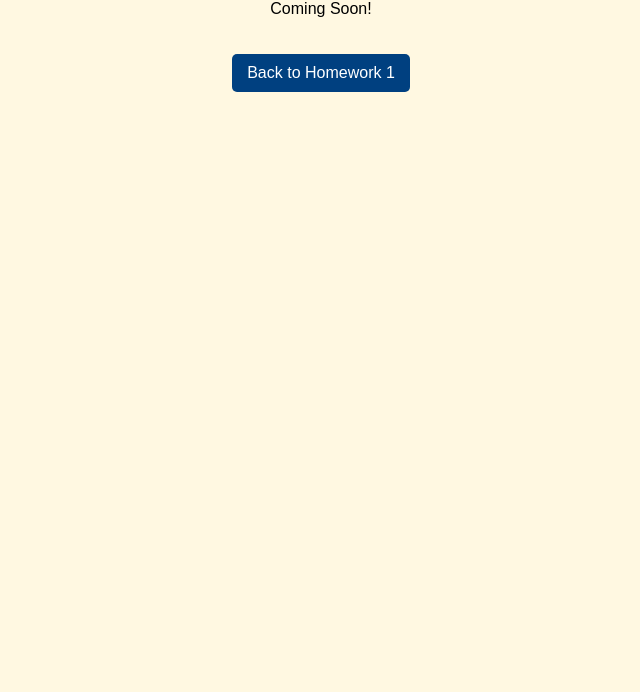
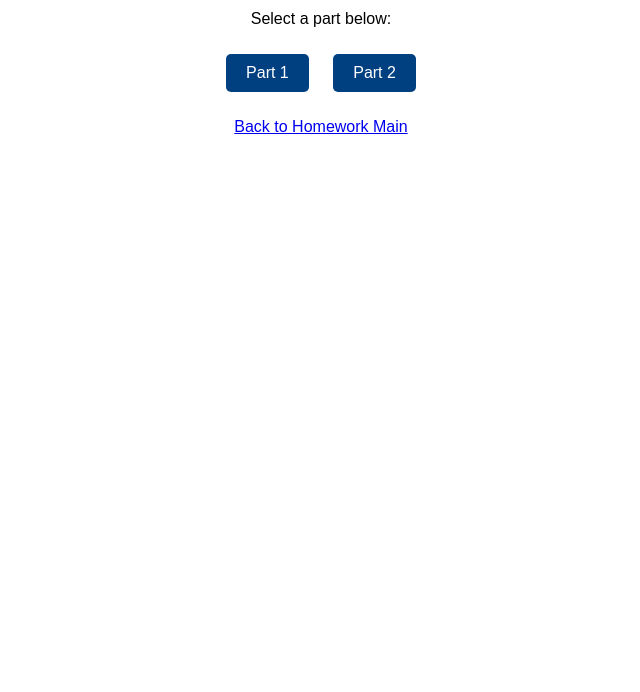
Before and after one commit to jam7519/cnit133homework_project, a plain HTML site: page hw2.html in a window 1280 px wide. Shown: the part 108-800 px from the top of the page, without its empty margins (319-959 px from the left). Drawn offline with Linux system fonts and the light colour scheme.

Commit message:
Updated hw2.html with Part1 and Part2 links

```diff
--- a/hw2.html
+++ b/hw2.html
@@ -1,37 +1,41 @@
+<!DOCTYPE html>
+<html lang="en">
+<head>
 <!DOCTYPE html>
 <html lang="en">
 <head>
   <meta charset="UTF-8">
-  <meta name="description" content="Homework 2 for JavaScript, jQuery, AJAX course at CCSF">
-  <meta name="viewport" content="width=device-width, initial-scale=1.0">
-  <title>JavaScript - Homework 2</title>
+  <title>Homework 2</title>
   <style>
     body {
-      font-family: Arial, sans-serif;   /* Clean font */
-      background-color: #fff8e1;        /* Light yellow background */
-      text-align: center;               /* Center all content */
-      padding: 20px;
+      font-family: Arial, sans-serif;
+      text-align: center;
+      padding: 30px;
     }
     h1 {
-      color: #b71c1c;                   /* Dark red heading */
+      color: red;
     }
-    a {
-      display: inline-block;            /* Make the link look like a button */
-      margin-top: 20px;
+    .btn {
+      display: inline-block;
+      margin: 10px;
+      padding: 10px 20px;
       text-decoration: none;
       background-color: #004080;
       color: white;
-      padding: 10px 15px;
       border-radius: 5px;
     }
-    a:hover {
-      background-color: #0066cc;        /* Lighter blue on hover */
+    .btn:hover {
+      background-color: #0066cc;
     }
   </style>
 </head>
 <body>
   <h1>Homework 2</h1>
-  <p>Coming Soon!</p>
-  <a href="index.html">Back to Homework 1</a>
+  <p>Select a part below:</p>
+
+  <a class="btn" href="hw2_part1.html">Part 1</a>
+  <a class="btn" href="hw2_part2.html">Part 2</a>
+
+  <p><a href="index.html">Back to Homework Main</a></p>
 </body>
 </html>
```
